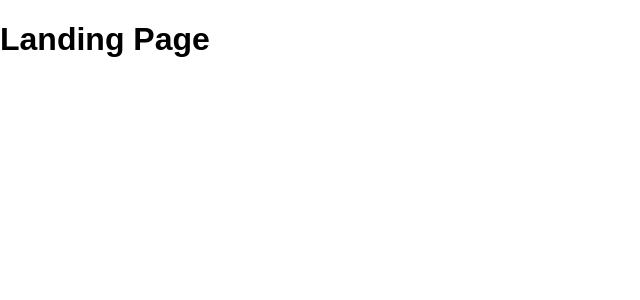
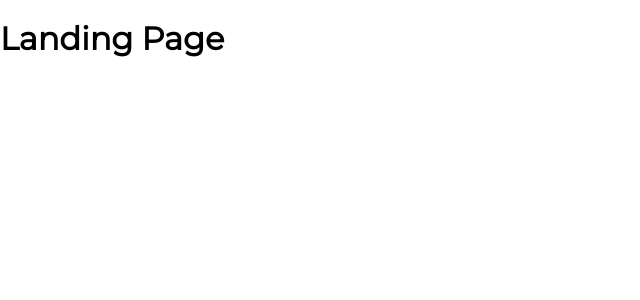
Before and after one commit to profydev/reddit-timer-seankozen, a React (Create React App) app: page / in a window 1280 px wide. Shown: the top 300 px of the page, without its empty margins (0-640 px from the left). Built offline with nearby package versions, Linux system fonts and the light colour scheme.

Commit message:
Global styles font change

```diff
--- a/src/styles/global.css
+++ b/src/styles/global.css
@@ -6,10 +6,14 @@
   }
 
   html {
-    font-family: sans-serif;
+    font-family: 'Montserrat';
   }
 
   body {
     margin: 0;
     background-color: #FFF;
   }
+
+  title {
+    font-family: 'Bitter';
+  }
```
